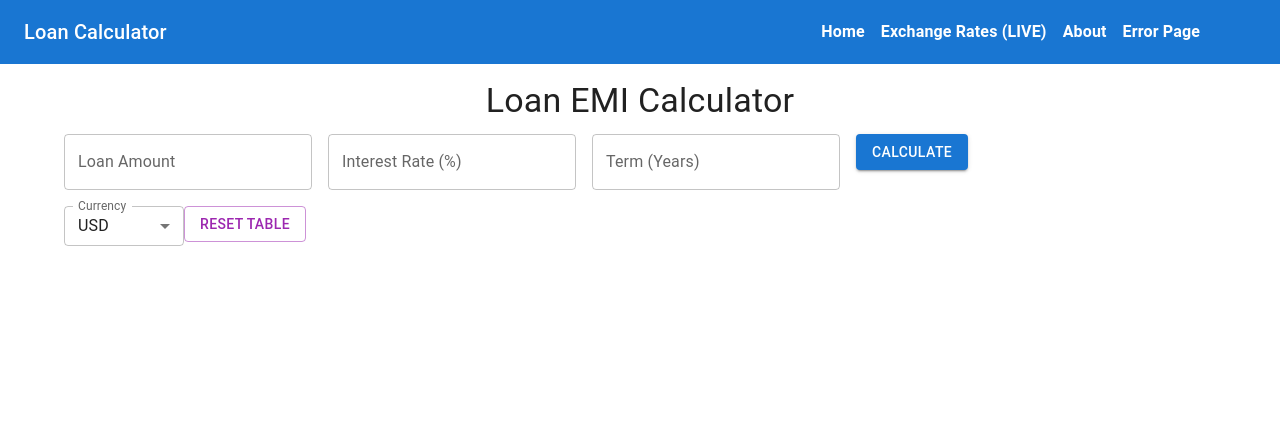
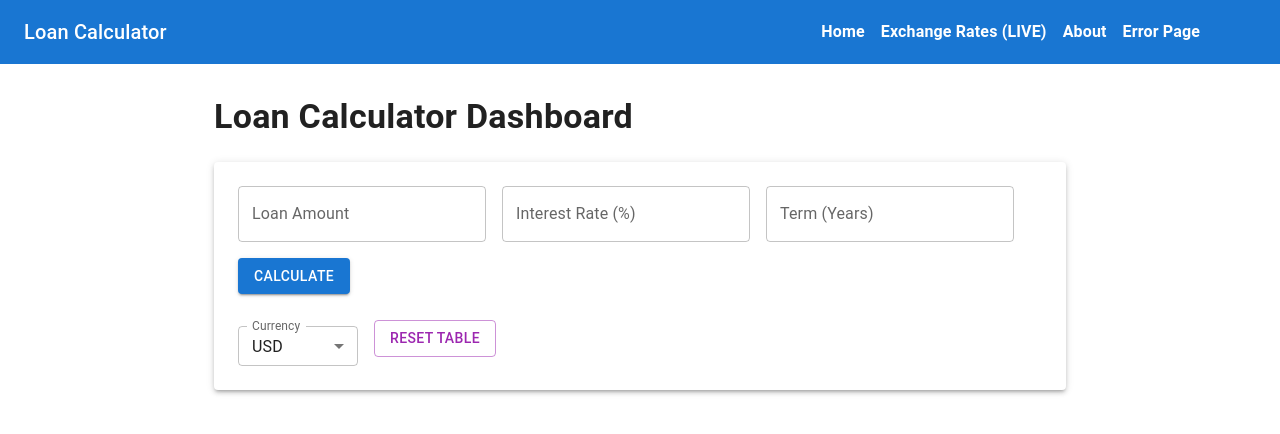
Before and after one commit to Reddygopalkrishna/Loan-Calculator-App, a React (Vite) app: page / in a window 1280 px wide. Shown: the top 434 px of the page. Built offline with nearby package versions, Linux system fonts and the light colour scheme; some icons are missing.

Commit message:
Updated the UI and dropdown for the Table

```diff
--- a/src/App.jsx
+++ b/src/App.jsx
@@ -37,7 +37,8 @@ const App = () => {
               <Route path="/" element={<Home />} />
               <Route path="/exchange-rates" element={<ExchangeRates />} />
               <Route path="/error" element={<ErrorPage />} />
-              <Route path="*" element={<About />} />
+              <Route path="/about" element={<About />} />
+              <Route path="*" element={<ErrorPage />} />
             </Routes>
           </Box>
         </MuiThemeProvider>
--- a/src/components/AmortizationTable.jsx
+++ b/src/components/AmortizationTable.jsx
@@ -8,8 +8,8 @@ const AmortizationTable = ({ schedule, currency }) => {
   }).format(val);
 
   return (
-    <TableContainer component={Paper}>
-      <Table>
+    <TableContainer component={Paper} sx={{ maxHeight: 400, overflowY: 'auto' }}>
+      <Table stickyHeader>
         <TableHead>
           <TableRow>
             <TableCell>Month</TableCell>
--- a/src/pages/ErrorPage.jsx
+++ b/src/pages/ErrorPage.jsx
@@ -1,10 +1,12 @@
 import React from 'react';
+import { Link } from 'react-router-dom';
 
 const ErrorPage = () => {
   return (
     <div style={{ textAlign: 'center', marginTop: '4rem' }}>
-      <h1>Something went wrong.</h1>
-      <p>This is an example error page.</p>
+      <h1>404 - Page Not Found</h1>
+      <p>The page you are looking for does not exist.</p>
+      <Link to="/">Go to Home</Link>
     </div>
   );
 };
--- a/src/pages/Home.jsx
+++ b/src/pages/Home.jsx
@@ -1,11 +1,10 @@
 import React, { useState } from "react";
-import { Container, Typography } from "@mui/material";
+import { Container, Typography, Paper, Box, Grid, Button, Divider } from "@mui/material";
 import LoanForm from "../components/LoanForm";
 import useAmortizationSchedule from '../hooks/useAmortizationSchedule';
 import AmortizationTable from '../components/AmortizationTable';
 import CurrencySelector from "../components/CurrencySelector";
 import { useCurrency } from "../context/CurrencyContext";
-import { Button } from '@mui/material';
 
 const Home = () => {
   const [amount, setAmount] = useState('');
@@ -35,15 +34,14 @@ const Home = () => {
     setTermYears(0);
   };
 
-
-
-
   return (
-    <Container>
-      <Typography variant="h4" align="center" gutterBottom>
-        Loan EMI Calculator
+    <Container maxWidth="md" sx={{ mt: 2 }}>
+      <Typography variant="h4" align="left" gutterBottom sx={{ fontWeight: 600, mb: 3 }}>
+        Loan Calculator Dashboard
       </Typography>
-
+      <Paper elevation={3} sx={{ p: 3, mb: 3, bgcolor: 'background.paper' }}>
+        <Grid container spacing={2} alignItems="center">
+          <Grid item xs={12} md={3}>
             <LoanForm
               amount={amount}
               setAmount={setAmount}
@@ -51,31 +49,41 @@ const Home = () => {
               setRate={setRate}
               term={term}
               setTerm={setTerm}
-      onSubmit={handleFormSubmit}/>
-
+              onSubmit={handleFormSubmit}
+            />
+          </Grid>
+          <Grid item xs={12} md={2}>
             <CurrencySelector />
-
+          </Grid>
+          <Grid item xs={12} md={2}>
             <Button
               variant="outlined"
               color="secondary"
-      sx={{ mt: 2 }}
+              sx={{ mt: { xs: 2, md: 0 }, width: '100%' }}
               onClick={handleReset}
             >
-      Reset Table
+              RESET TABLE
             </Button>
-
-
+          </Grid>
+          <Grid item xs={12} md={5}>
             {emi > 0 && (
-        <Typography variant="h6" sx={{ mt: 3 }}>
+              <Typography variant="h6" sx={{ mt: { xs: 2, md: 0 } }}>
                 Monthly EMI: {new Intl.NumberFormat('en-US', {
                   style: 'currency',
                   currency: baseCurrency
                 }).format(emi)}
               </Typography>
             )}
-
+          </Grid>
+        </Grid>
+      </Paper>
       {schedule.length > 0 && (
+        <Paper elevation={3} sx={{ p: 2, mb: 3, bgcolor: 'background.paper' }}>
+          <Typography variant="h6" sx={{ mb: 2, fontWeight: 500 }}>
+            Amortization Schedule ({baseCurrency})
+          </Typography>
           <AmortizationTable schedule={schedule} currency={baseCurrency} />
+        </Paper>
       )}
     </Container>
   );
```
Lines whose indentation alone changed are shown as unchanged.
